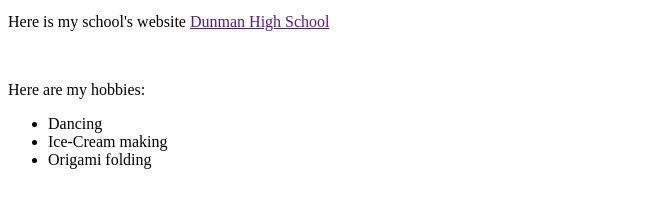
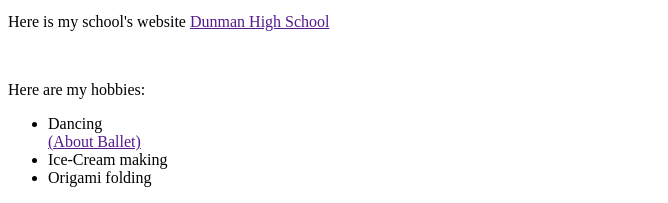
Before and after one commit to dhslimyeening/dhslimyeening.github.io, a plain HTML site: page index.html in a window 1280 px wide. Shown: the part 721-924 px from the top of the page, without its empty margins (0-668 px from the left). Drawn offline with Linux system fonts and the light colour scheme.

Commit message:
Update index.html

```diff
--- a/index.html
+++ b/index.html
@@ -15,6 +15,8 @@
   <p> Here are my hobbies: </p>
   <ul>
     <li> Dancing </li>
+    <a href "https://www.pbt.org/learn-and-engage/resources-audience-members/ballet-101/what-is-ballet/"> (About Ballet)
+    </a>
     <li> Ice-Cream making </li>
     <li> Origami folding </li>
     </ul>
```
